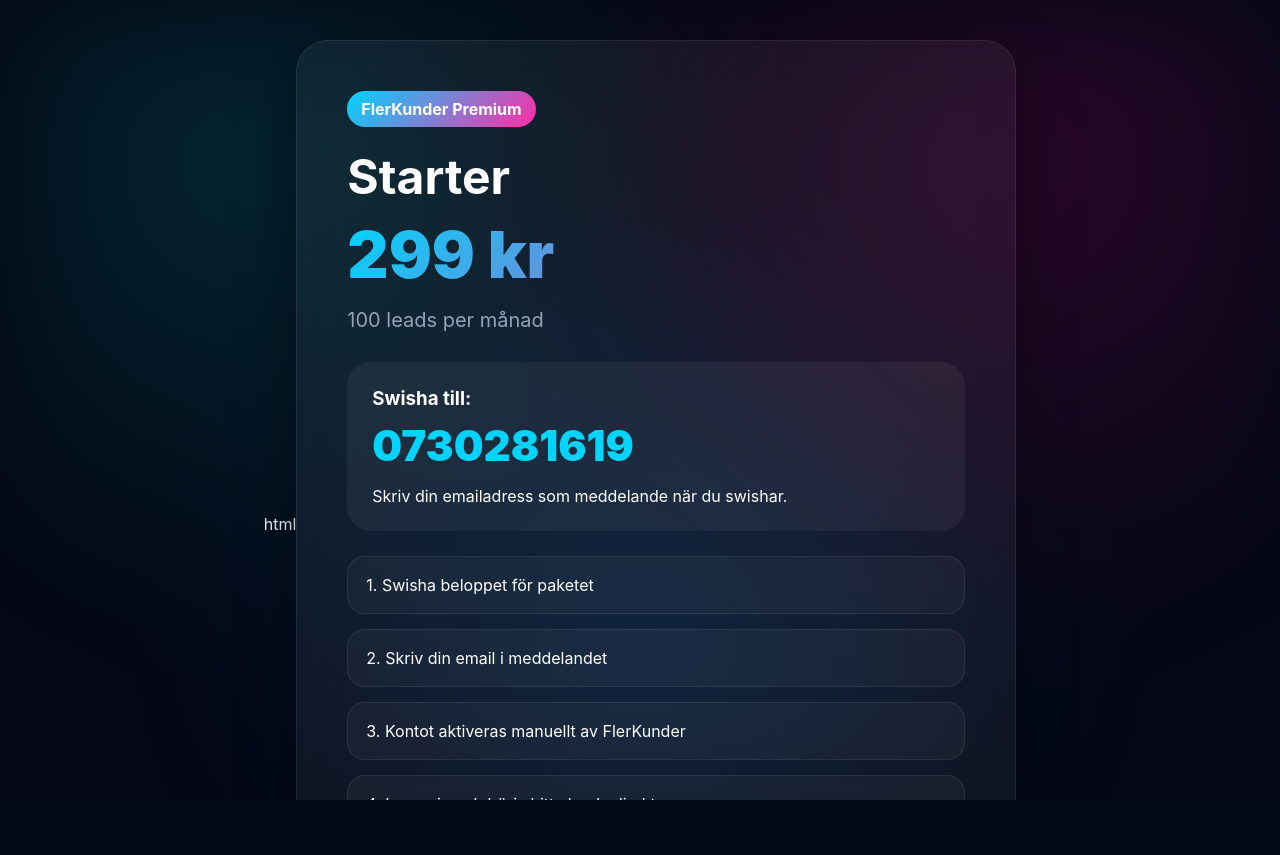
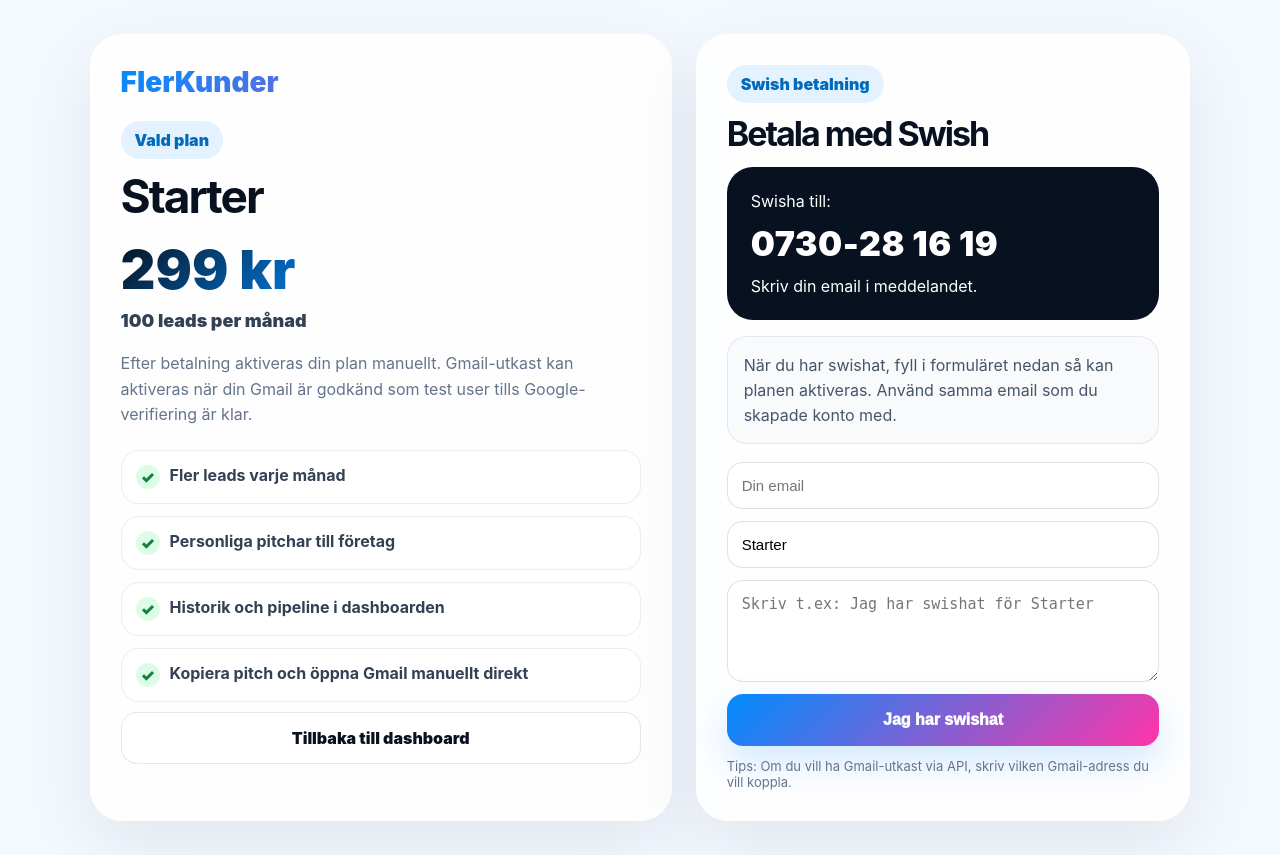
Before and after one commit to flackynmr1/Commit-AI, a Flask app: page /checkout/1 in a window 1280 px wide. Before the commit the page ends 800 px from the top, so only its background shows below. Run offline with Flask 3, Linux system fonts and the light colour scheme.

Commit message:
Update Swish number

```diff
--- a/templates/checkout.html
+++ b/templates/checkout.html
@@ -1,223 +1,301 @@
-html
 <!DOCTYPE html>
 <html lang="sv">
 <head>
 <meta charset="UTF-8">
-<meta name="viewport" content="width=device-width,initial-scale=1">
+<meta name="viewport" content="width=device-width, initial-scale=1.0">
 <title>Köp {{ plan.name }} - FlerKunder</title>
 
 <style>
+*{box-sizing:border-box}
+html,body{margin:0;min-height:100%;overflow-x:hidden;font-family:Inter,Arial,sans-serif;background:#f4f8ff;color:#07111f}
+a{text-decoration:none;color:inherit}
 
-*{
-margin:0;
-padding:0;
-box-sizing:border-box;
+.bg{
+  position:fixed;inset:0;z-index:-1;
+  background:
+  radial-gradient(circle at 15% 10%,rgba(0,140,255,.22),transparent 30%),
+  radial-gradient(circle at 85% 15%,rgba(255,53,168,.18),transparent 30%),
+  linear-gradient(180deg,#fbfdff,#eef7ff);
 }
 
-body{
-font-family:Inter,Arial,sans-serif;
-background:#050816;
-color:white;
-min-height:100vh;
-display:flex;
-align-items:center;
-justify-content:center;
-padding:40px;
-overflow:hidden;
+.page{
+  width:100%;
+  min-height:100vh;
+  padding:34px 7%;
+  display:flex;
+  align-items:center;
+  justify-content:center;
 }
 
-.bg{
-position:fixed;
-inset:0;
-background:
-radial-gradient(circle at 20% 20%, rgba(0,255,255,.12), transparent 40%),
-radial-gradient(circle at 80% 20%, rgba(255,0,150,.15), transparent 40%),
-radial-gradient(circle at 50% 80%, rgba(0,140,255,.15), transparent 50%);
-filter:blur(60px);
+.checkout{
+  width:100%;
+  max-width:1120px;
+  display:grid;
+  grid-template-columns:1fr .85fr;
+  gap:24px;
 }
 
 .card{
-position:relative;
-z-index:2;
-width:100%;
-max-width:720px;
-background:rgba(255,255,255,.05);
-backdrop-filter:blur(25px);
-border:1px solid rgba(255,255,255,.08);
-border-radius:32px;
-padding:50px;
-box-shadow:0 20px 60px rgba(0,0,0,.4);
+  background:rgba(255,255,255,.88);
+  border:1px solid white;
+  border-radius:32px;
+  padding:30px;
+  box-shadow:0 24px 70px rgba(15,23,42,.08);
+}
+
+.logo{
+  font-size:28px;
+  font-weight:950;
+  background:linear-gradient(135deg,#008cff,#ff35a8);
+  -webkit-background-clip:text;
+  color:transparent;
+  margin-bottom:22px;
 }
 
 .badge{
-display:inline-block;
-padding:8px 14px;
-border-radius:999px;
-background:linear-gradient(135deg,#00d4ff,#ff2da6);
-font-weight:700;
-margin-bottom:20px;
+  display:inline-flex;
+  padding:9px 14px;
+  border-radius:999px;
+  background:rgba(0,140,255,.1);
+  color:#006bbd;
+  font-weight:950;
+  margin-bottom:14px;
 }
 
 h1{
-font-size:48px;
-margin-bottom:10px;
+  font-size:46px;
+  line-height:1;
+  letter-spacing:-2px;
+  margin:0 0 12px;
 }
 
+p{color:#64748b;line-height:1.6}
+
 .price{
-font-size:64px;
-font-weight:900;
-background:linear-gradient(135deg,#00d4ff,#ff2da6);
--webkit-background-clip:text;
--webkit-text-fill-color:transparent;
-margin-bottom:15px;
+  font-size:54px;
+  font-weight:950;
+  margin:18px 0 8px;
+  background:linear-gradient(135deg,#07111f,#008cff,#ff35a8);
+  -webkit-background-clip:text;
+  color:transparent;
 }
 
 .leads{
-font-size:20px;
-color:#94a3b8;
-margin-bottom:30px;
+  font-size:18px;
+  font-weight:900;
+  color:#334155;
+  margin-bottom:20px;
 }
 
-.box{
-background:rgba(255,255,255,.05);
-border-radius:24px;
-padding:25px;
-margin-bottom:25px;
+.list{
+  display:grid;
+  gap:12px;
+  margin-top:22px;
 }
 
-.box h3{
-margin-bottom:10px;
+.item{
+  display:flex;
+  gap:10px;
+  align-items:flex-start;
+  background:white;
+  border:1px solid rgba(15,23,42,.07);
+  border-radius:18px;
+  padding:14px;
+  color:#334155;
+  font-weight:750;
 }
 
-.swish{
-font-size:42px;
-font-weight:900;
-color:#00d4ff;
-margin-top:10px;
+.check{
+  width:24px;height:24px;
+  display:flex;align-items:center;justify-content:center;
+  border-radius:999px;
+  background:#dcfce7;
+  color:#15803d;
+  font-weight:950;
+  flex:0 0 auto;
 }
 
-.steps{
-display:grid;
-gap:15px;
-margin-top:25px;
+.swish-box{
+  background:#07111f;
+  color:white;
+  border-radius:26px;
+  padding:24px;
+  margin-top:16px;
 }
 
-.step{
-padding:18px;
-border-radius:18px;
-background:rgba(255,255,255,.04);
-border:1px solid rgba(255,255,255,.08);
+.swish-number{
+  font-size:34px;
+  font-weight:950;
+  letter-spacing:.5px;
+  margin:12px 0;
+  word-break:break-word;
 }
 
-.buttons{
-display:flex;
-gap:15px;
-margin-top:30px;
-flex-wrap:wrap;
+.info{
+  background:#f8fafc;
+  border:1px solid rgba(15,23,42,.08);
+  border-radius:20px;
+  padding:16px;
+  margin-top:16px;
+  color:#475569;
+  line-height:1.55;
+}
+
+.form{
+  display:grid;
+  gap:12px;
+  margin-top:18px;
+}
+
+input,select,textarea{
+  width:100%;
+  border:1px solid rgba(15,23,42,.12);
+  background:white;
+  border-radius:16px;
+  padding:14px;
+  font-size:15px;
 }
 
 .btn{
-flex:1;
-min-width:220px;
-padding:18px;
-border-radius:18px;
-text-decoration:none;
-font-weight:800;
-text-align:center;
-transition:.25s;
+  border:0;
+  cursor:pointer;
+  width:100%;
+  min-height:52px;
+  border-radius:16px;
+  font-weight:950;
+  font-size:16px;
+  background:linear-gradient(135deg,#008cff,#ff35a8);
+  color:white;
+  box-shadow:0 16px 36px rgba(0,140,255,.18);
 }
 
-.demo{
-background:rgba(255,255,255,.08);
-color:white;
+.btn.secondary{
+  display:flex;
+  align-items:center;
+  justify-content:center;
+  background:white;
+  color:#07111f;
+  border:1px solid rgba(15,23,42,.1);
+  box-shadow:none;
+  margin-top:10px;
 }
 
-.buy{
-background:linear-gradient(135deg,#00d4ff,#ff2da6);
-color:white;
+.small{
+  font-size:13px;
+  color:#64748b;
+  margin-top:12px;
 }
 
-.btn:hover{
-transform:translateY(-4px);
+@media(max-width:850px){
+  .page{
+    display:block;
+    min-height:auto;
+    padding:18px 5% 34px;
+  }
+
+  .checkout{
+    display:grid;
+    grid-template-columns:1fr;
+    gap:16px;
+  }
+
+  .card{
+    border-radius:24px;
+    padding:20px;
+  }
+
+  .logo{
+    font-size:24px;
+    margin-bottom:16px;
+  }
+
+  h1{
+    font-size:34px;
+    letter-spacing:-1.2px;
+  }
+
+  .price{
+    font-size:42px;
+  }
+
+  .swish-box{
+    border-radius:22px;
+    padding:20px;
+  }
+
+  .swish-number{
+    font-size:29px;
+  }
+
+  .item{
+    padding:13px;
+  }
+
+  input,select,textarea{
+    font-size:16px;
+  }
 }
-
-.note{
-margin-top:20px;
-color:#94a3b8;
-font-size:14px;
-}
-
 </style>
 </head>
 
 <body>
-
 <div class="bg"></div>
 
-<div class="card">
+<div class="page">
+  <div class="checkout">
 
-<div class="badge">
-FlerKunder Premium
-</div>
+    <section class="card">
+      <div class="logo">FlerKunder</div>
+      <div class="badge">Vald plan</div>
 
-<h1>{{ plan.name }}</h1>
+      <h1>{{ plan.name }}</h1>
 
-<div class="price">
-{{ plan.price }} kr
-</div>
+      <div class="price">{{ plan.price }} kr</div>
+      <div class="leads">{{ plan.leads }} leads per månad</div>
 
-<div class="leads">
-{{ plan.leads }} leads per månad
-</div>
+      <p>
+        Efter betalning aktiveras din plan manuellt. Gmail-utkast kan aktiveras
+        när din Gmail är godkänd som test user tills Google-verifiering är klar.
+      </p>
 
-<div class="box">
-<h3>Swisha till:</h3>
+      <div class="list">
+        <div class="item"><span class="check">✓</span><span>Fler leads varje månad</span></div>
+        <div class="item"><span class="check">✓</span><span>Personliga pitchar till företag</span></div>
+        <div class="item"><span class="check">✓</span><span>Historik och pipeline i dashboarden</span></div>
+        <div class="item"><span class="check">✓</span><span>Kopiera pitch och öppna Gmail manuellt direkt</span></div>
+      </div>
 
-<div class="swish">
-0730281619
-</div>
+      <a class="btn secondary" href="/dashboard">Tillbaka till dashboard</a>
+    </section>
 
-<p style="margin-top:15px">
-Skriv din emailadress som meddelande när du swishar.
-</p>
-</div>
+    <section class="card">
+      <div class="badge">Swish betalning</div>
+      <h1 style="font-size:34px">Betala med Swish</h1>
 
-<div class="steps">
+      <div class="swish-box">
+        <div>Swisha till:</div>
+        <div class="swish-number">0730-28 16 19</div>
+        <div>Skriv din email i meddelandet.</div>
+      </div>
 
-<div class="step">
-1. Swisha beloppet för paketet
-</div>
+      <div class="info">
+        När du har swishat, fyll i formuläret nedan så kan planen aktiveras.
+        Använd samma email som du skapade konto med.
+      </div>
 
-<div class="step">
-2. Skriv din email i meddelandet
-</div>
+      <form class="form" method="POST" action="/booking/">
+        <input name="email" type="email" placeholder="Din email" required>
+        <input name="plan" value="{{ plan.name }}" readonly>
+        <textarea name="message" rows="4" placeholder="Skriv t.ex: Jag har swishat för {{ plan.name }}"></textarea>
+        <button class="btn" type="submit">Jag har swishat</button>
+      </form>
 
-<div class="step">
-3. Kontot aktiveras manuellt av FlerKunder
-</div>
+      <div class="small">
+        Tips: Om du vill ha Gmail-utkast via API, skriv vilken Gmail-adress du vill koppla.
+      </div>
+    </section>
 
-<div class="step">
-4. Logga in och börja hitta leads direkt
-</div>
-
-</div>
-
-<div class="buttons">
-
-<a href="/booking/" class="btn demo">
-📅 Boka Demo
-</a>
-
-<a href="/auth/register-page" class="btn buy">
-🚀 Jag har redan Swishat
-</a>
-
-</div>
-
-<div class="note">
-Aktivering sker normalt inom några minuter.
-</div>
-
+  </div>
 </div>
 
 </body>
```
